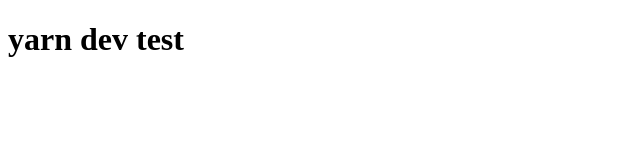
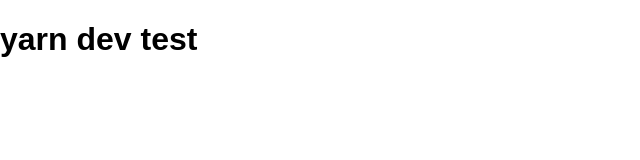
Before and after one commit to PepeikeDeteron/TodoApp, a Next.js app: page / in a window 1280 px wide. Shown: the top 160 px of the page, without its empty margins (0-640 px from the left). Built offline with nearby package versions, Linux system fonts and the light colour scheme.

Commit message:
Add: CSSを追加
Normalize.cssの追加とglobal.cssの適用

```diff
--- a/package.json
+++ b/package.json
@@ -15,7 +15,9 @@
   },
   "dependencies": {
     "next": "11.0.1",
-    "react": "17.0.2"
+    "normalize.css": "^8.0.1",
+    "react": "17.0.2",
+    "react-dom": "^17.0.2"
   },
   "devDependencies": {
     "@types/node": "^16.4.5",
--- a/src/pages/index.tsx
+++ b/src/pages/index.tsx
@@ -1,7 +1,7 @@
-import { NextPage } from 'next';
+import React from 'react';
 import Head from 'next/head';
 
-const Home: NextPage = () => {
+const Home: React.FC = () => {
   return (
     <>
       <Head>
--- /dev/null
+++ b/src/styles/global.css
@@ -0,0 +1,15 @@
+* {
+  margin: 0;
+  padding: 0;
+  font-family: sans-serif;
+  box-sizing: border-box;
+  overflow: hidden;
+}
+
+html {
+  font-size: 62.5%;
+}
+
+body {
+  font-size: 1.6em;
+}
```
Also changed, not shown: src/pages/_app.tsx (+6 -4 lines), 1 other file (tests, documents, lock files or other folders).
